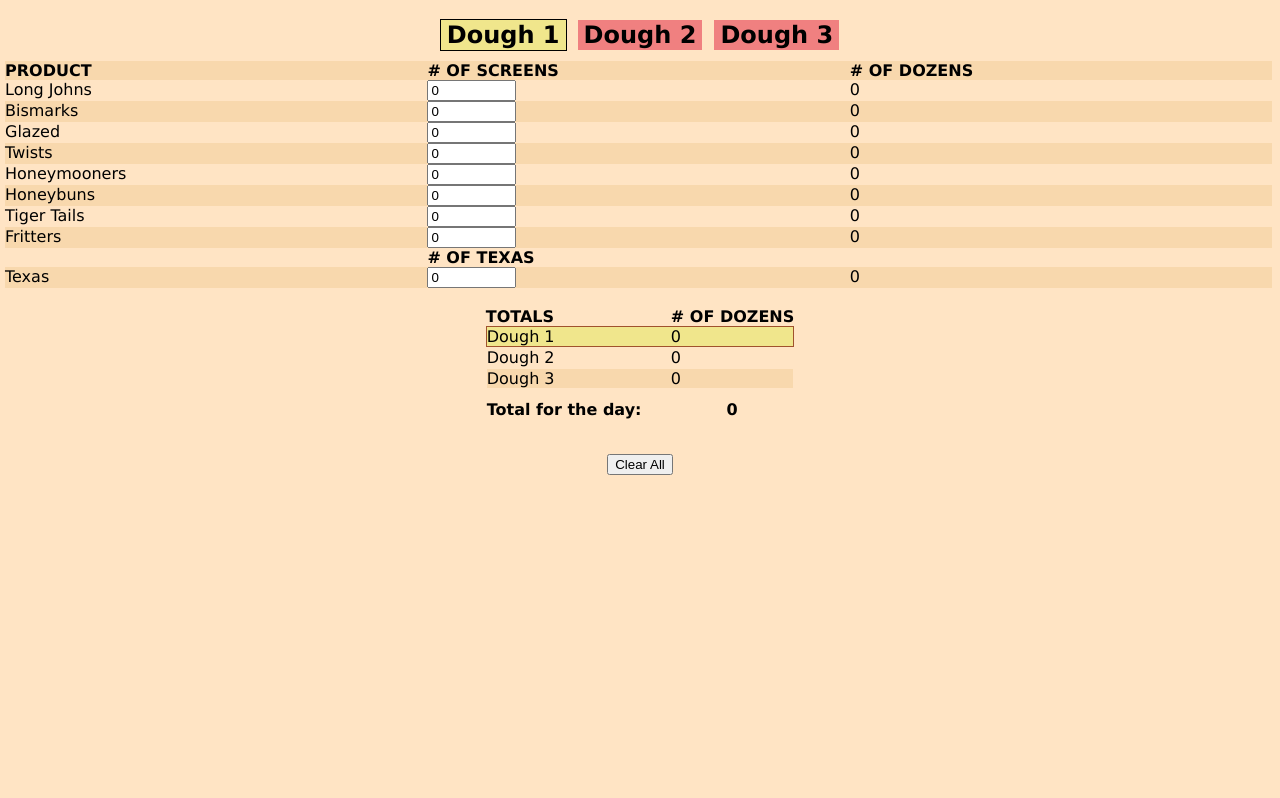
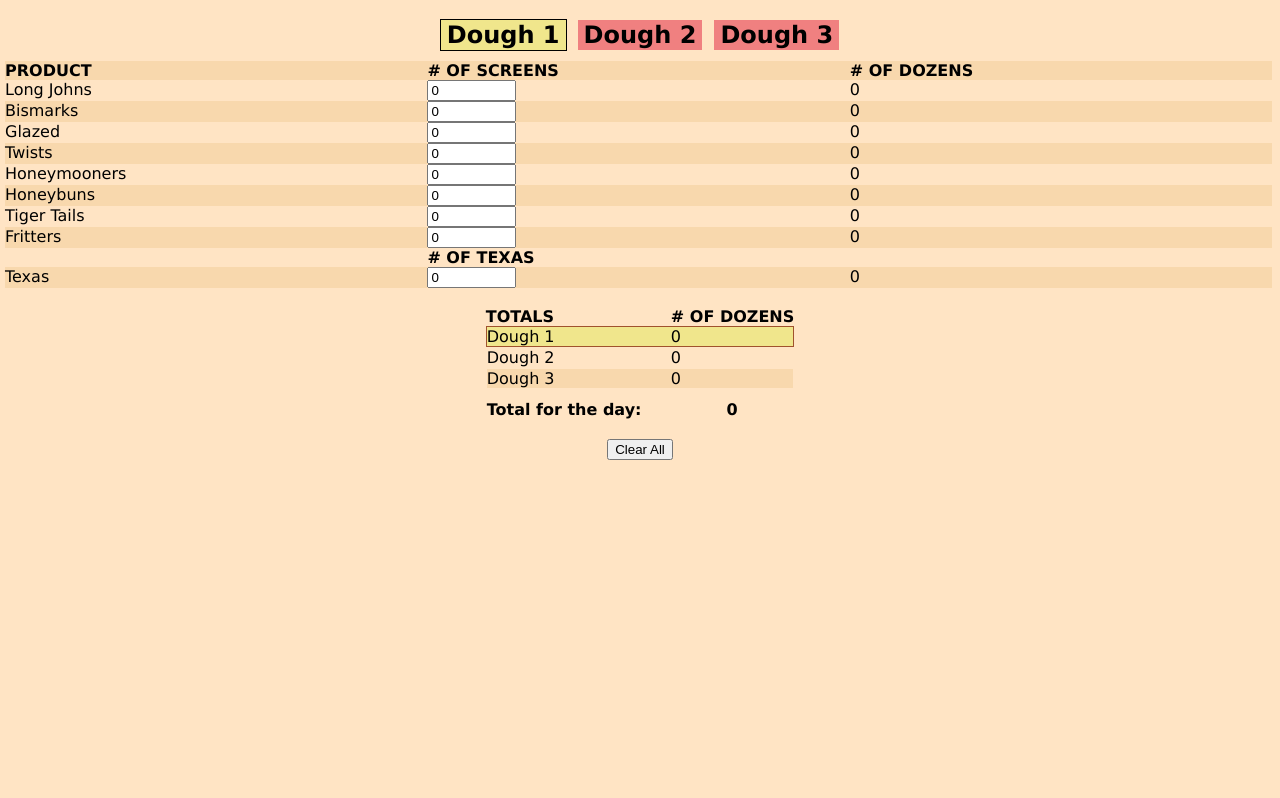
Before and after one commit to natecramer/yieldsheet, a plain HTML site: page index.html in a window 1280 px wide. Shown: the top 798 px of the page. Drawn offline with Linux system fonts and the light colour scheme.

Commit message:
Fix Clear All button being offscreen (real fix)
I dunno why but apparently I set the height of the total for the day container to 900px... I dunno how it has been looking fine this whole time since it was committed to main. Oh well it's fixed now.

```diff
--- a/style.css
+++ b/style.css
@@ -88,7 +88,8 @@ body, h1, h2, h3, h4, h5, h6, .doughbutton {
     display: flex;
     /* flex-basis: max-content; */
     width: 100%;
-    height: 8em; /* temp */
+    /* height: 8em; */
+    height: max-content;
     justify-content: center;
     /* gap: 10px; */
     /* border: 1px solid blue; */
@@ -98,6 +99,7 @@ body, h1, h2, h3, h4, h5, h6, .doughbutton {
     display: grid;
     grid-template-columns: 1.5fr 1fr;
     /* background-color: aqua; */
+    /* border: 1px solid red; */
 }
 
 .total-cont-left {
@@ -144,7 +146,7 @@ body, h1, h2, h3, h4, h5, h6, .doughbutton {
 .total-day-cont {
     margin-top: 10px;
     font-weight: bold;
-    height: 900px;
+    /* height: 900px; */
     justify-content: center;
 }
 
```
